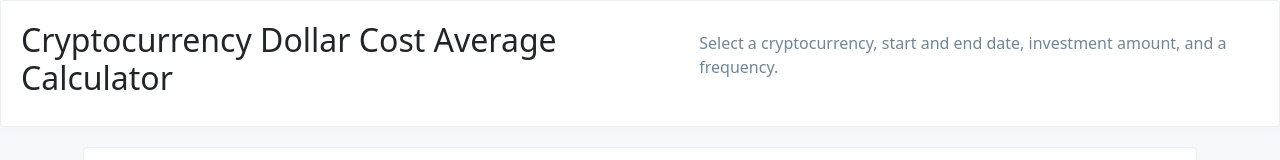
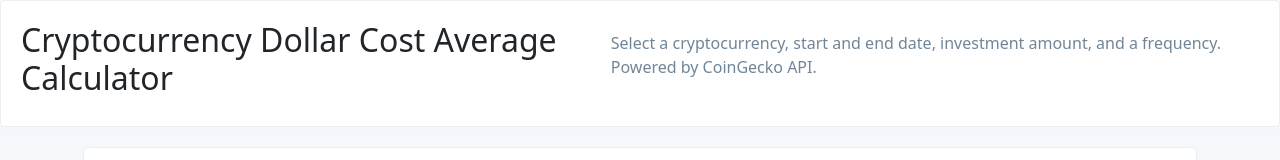
Before and after one commit to joshuayannix/crypto_dca, a React (Create React App) app: page / in a window 1280 px wide. Shown: the top 160 px of the page. Built offline with nearby package versions, Linux system fonts and the light colour scheme; no server answers.

Commit message:
localestring prices

```diff
--- a/src/Coin.js
+++ b/src/Coin.js
@@ -27,7 +27,7 @@ const Coin = ({
         </div>
         <div className='coin-data'>
           <button className='select_button'onClick={sendToParent}>Select</button>
-          <p className='coin-price'>${price}</p>
+          <p className='coin-price'>${price.toLocaleString()}</p>
           <p className='coin-volume'>${volume.toLocaleString()}</p>
 
           {priceChange < 0 ? (
--- a/src/Home.js
+++ b/src/Home.js
@@ -69,9 +69,11 @@ function Home() {
       return
     }
     const query = buildQuery()
+    const query2 = buildQuery()
     history.push({
       pathname: '/show',
-      search: query
+      search: query,
+      search2: query2
     })
     //console.log(history)
   };
@@ -98,7 +100,7 @@ function Home() {
       <div className='home_title'>
         <h2>Cryptocurrency Dollar Cost Average Calculator</h2>
         <p className='instructions'>
-          Select a cryptocurrency, start and end date, investment amount, and a frequency.
+          Select a cryptocurrency, start and end date, investment amount, and a frequency. Powered by CoinGecko API.
         </p>
       </div>
 
--- a/src/Show.js
+++ b/src/Show.js
@@ -31,7 +31,8 @@ function Show() {
 
   useEffect(() => {
     const params = queryString.parse(location.search);
-    //console.log('params from Show.js: ', params);
+    console.log('location from Show.js: ', location);
+    console.log('params: ', params)
     const validateValues = (params) => {
       const { amount, end, start, freq, coinType } = params;
       let error = null;
@@ -95,7 +96,6 @@ function Show() {
     // set other states
     //console.log('newData:',newData)
     setLoading(false)
-
   }
 
   if(loading) {
```
